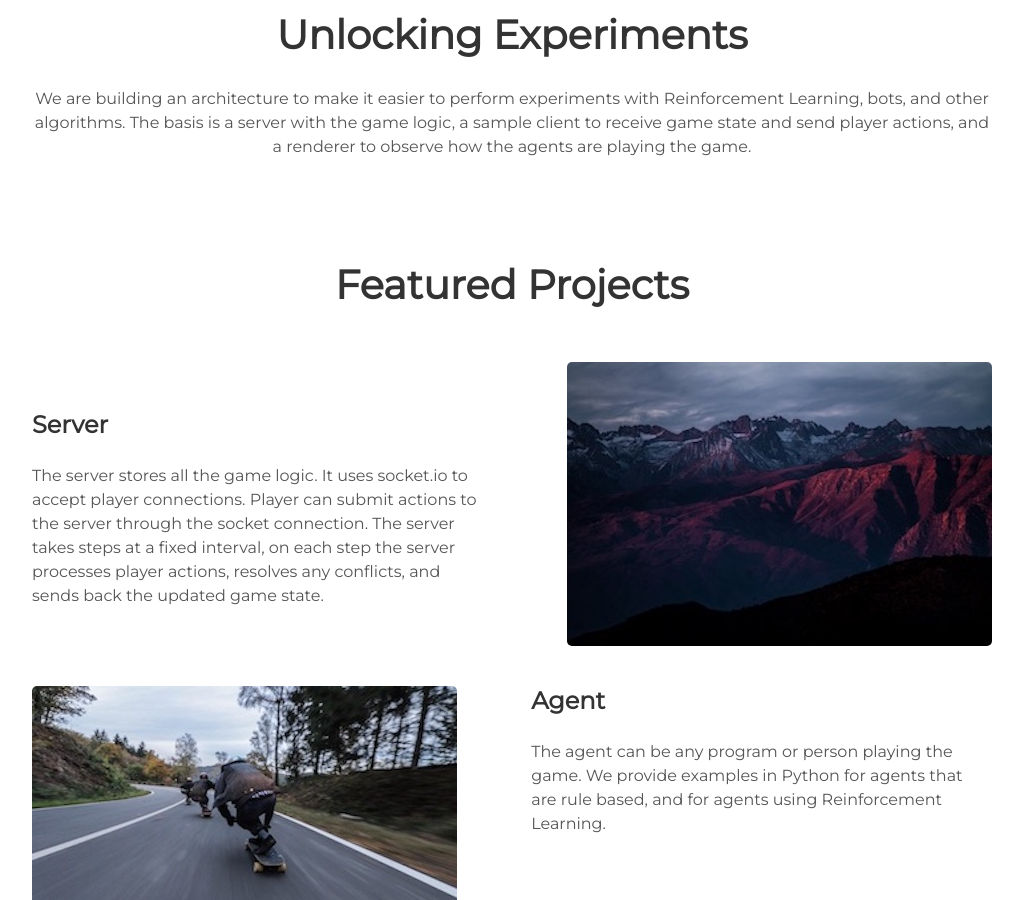
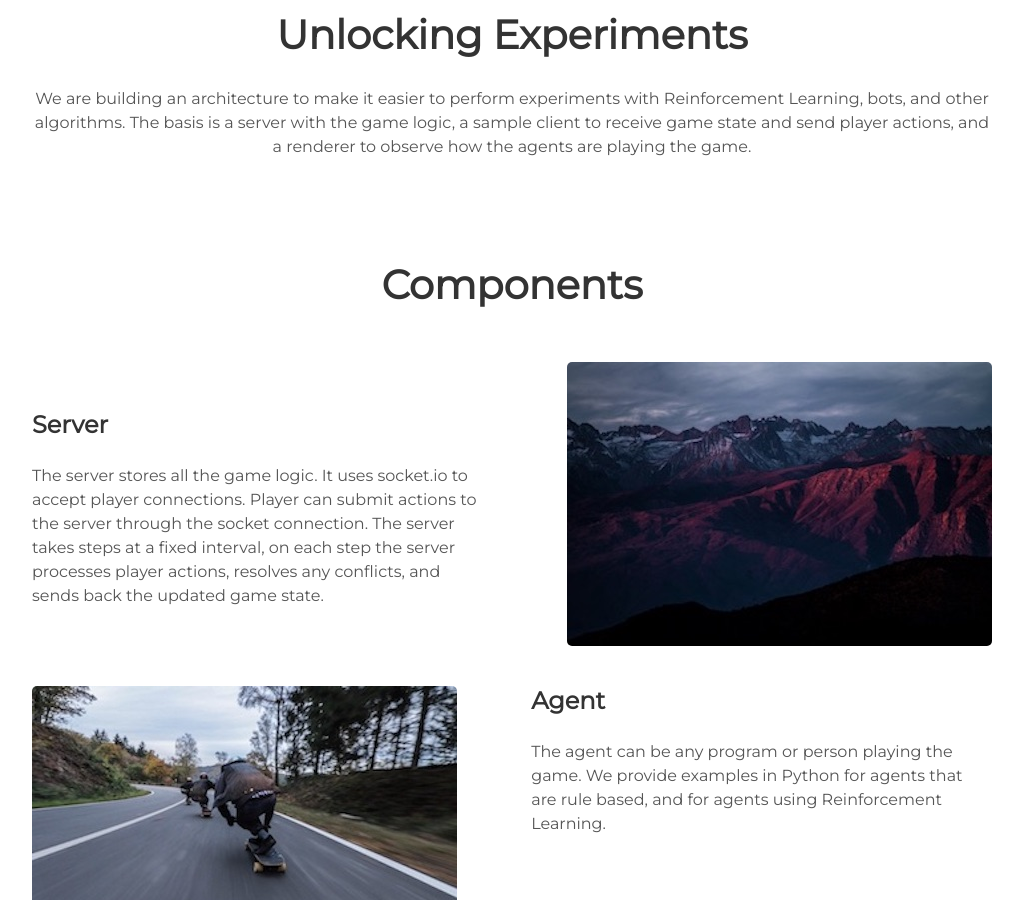
Before and after one commit to NikitaVr/the-seed-site, a Jekyll site: the page built from index.html, in a window 1280 px wide and 900 px high, scrolled down 970 px. Shown: the whole window, without its empty margins (128-1151 px from the left). Built offline with Jekyll 4.4.1, drawn with Linux system fonts in a browser that asks for light colours.

Commit message:
update components title

```diff
--- a/_includes/projects.html
+++ b/_includes/projects.html
@@ -1,5 +1,5 @@
 <div class="user-details">
-  <h1> Featured Projects </h1>
+  <h1> Components </h1>
 </div>
 <div class="user-projects">
   <div class="images-right">
```
